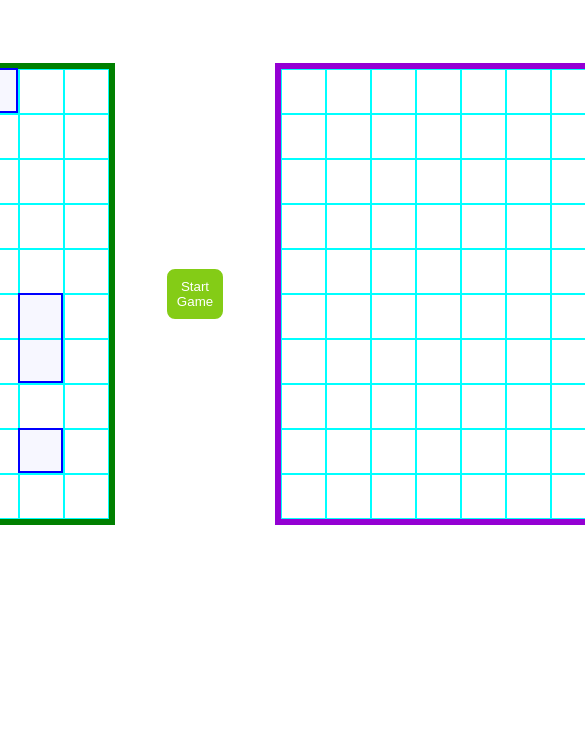
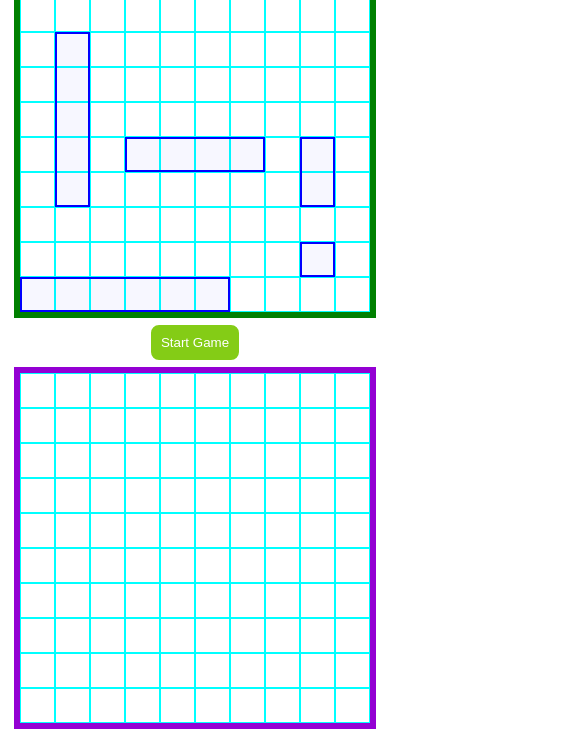
Before and after one commit to Bojan227/battleship_game, a website built with webpack: page src/index.html in a window 390 px wide. Shown: the part 175-904 px from the top of the page, 585 px wide, since content can reach past the window. Before the commit the page ends 844 px from the top, so only its background shows below. Built offline with nearby package versions, Linux system fonts and the light colour scheme.

Commit message:
Mobile friendly interface

```diff
--- a/src/dom.js
+++ b/src/dom.js
@@ -62,15 +62,15 @@ const domElements = (() => {
             );
 
             if (d === 'h') {
-                const shipWidth = z * 45;
+                const shipWidth = z * 35;
                 shipDiv.style.width = `${shipWidth}px`;
-                shipDiv.style.height = '45px';
+                shipDiv.style.height = '35px';
                 shipDiv.setAttribute('data-direction', 'h');
 
                 firstDiv.appendChild(shipDiv);
             } else {
-                const shipHeight = z * 45;
-                shipDiv.style.width = '45px';
+                const shipHeight = z * 35;
+                shipDiv.style.width = '35px';
                 shipDiv.style.height = `${shipHeight}px`;
                 shipDiv.setAttribute('data-direction', 'v');
 
--- a/src/helperFunctions.js
+++ b/src/helperFunctions.js
@@ -152,7 +152,7 @@ const handleDragEvents = (playerCoord, player) => {
                         }
                     }
                 });
-                console.log(collectChild);
+
                 if (checkForShip.length > length || collectChild.length > 1) {
                     return true;
                 }
--- a/src/style.css
+++ b/src/style.css
@@ -17,13 +17,13 @@ header {
     justify-content: center;
     align-items: center;
     min-height: 80vh;
-    gap: 50px;
+    gap: 20px;
 }
 .user-board,
 .enemy-board {
     display: grid;
-    grid-template-columns: repeat(10, 45px);
-    grid-template-rows: repeat(10, 45px);
+    grid-template-columns: repeat(10, 35px);
+    grid-template-rows: repeat(10, 35px);
 }
 .user-board > *,
 .enemy-board > * {
@@ -127,6 +127,13 @@ header {
     color: black;
 }
 
+@media screen and (max-width: 800px) {
+    .container {
+        flex-direction: column;
+        gap: 5px;
+    }
+}
+
 .no-visibility {
     display: none;
 }
```
